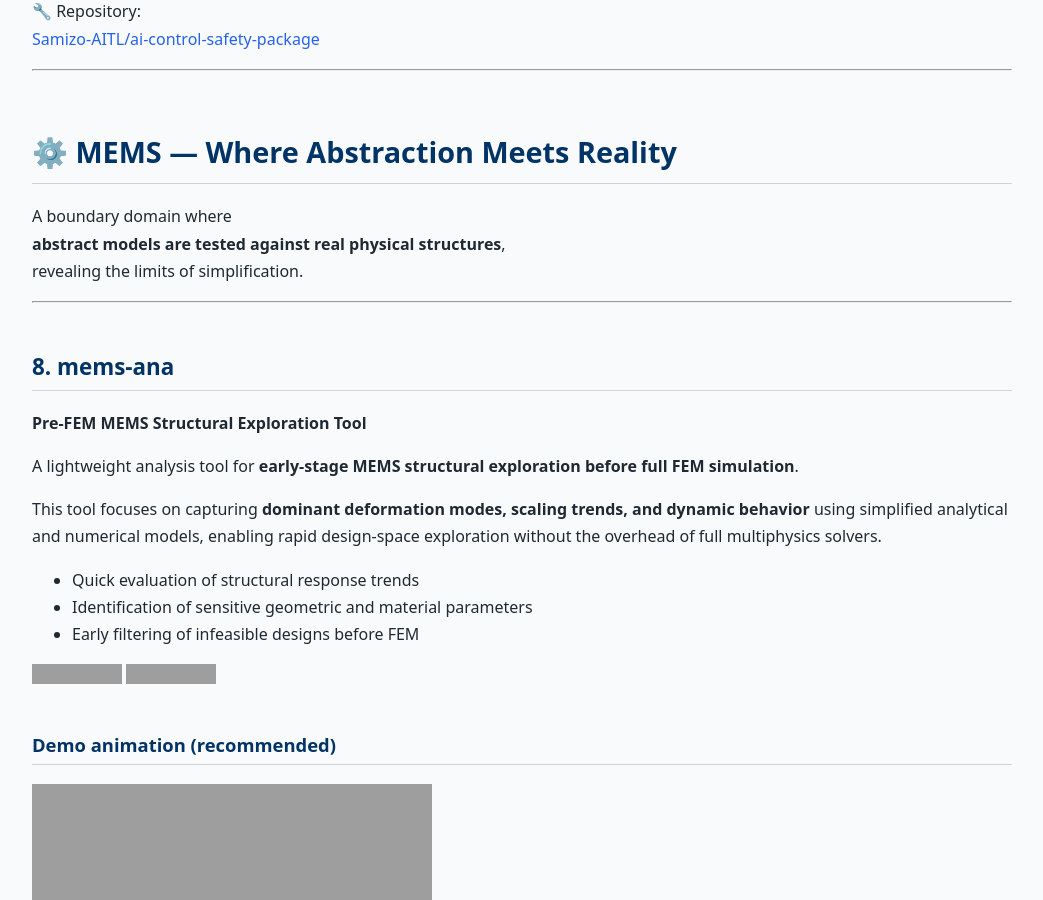
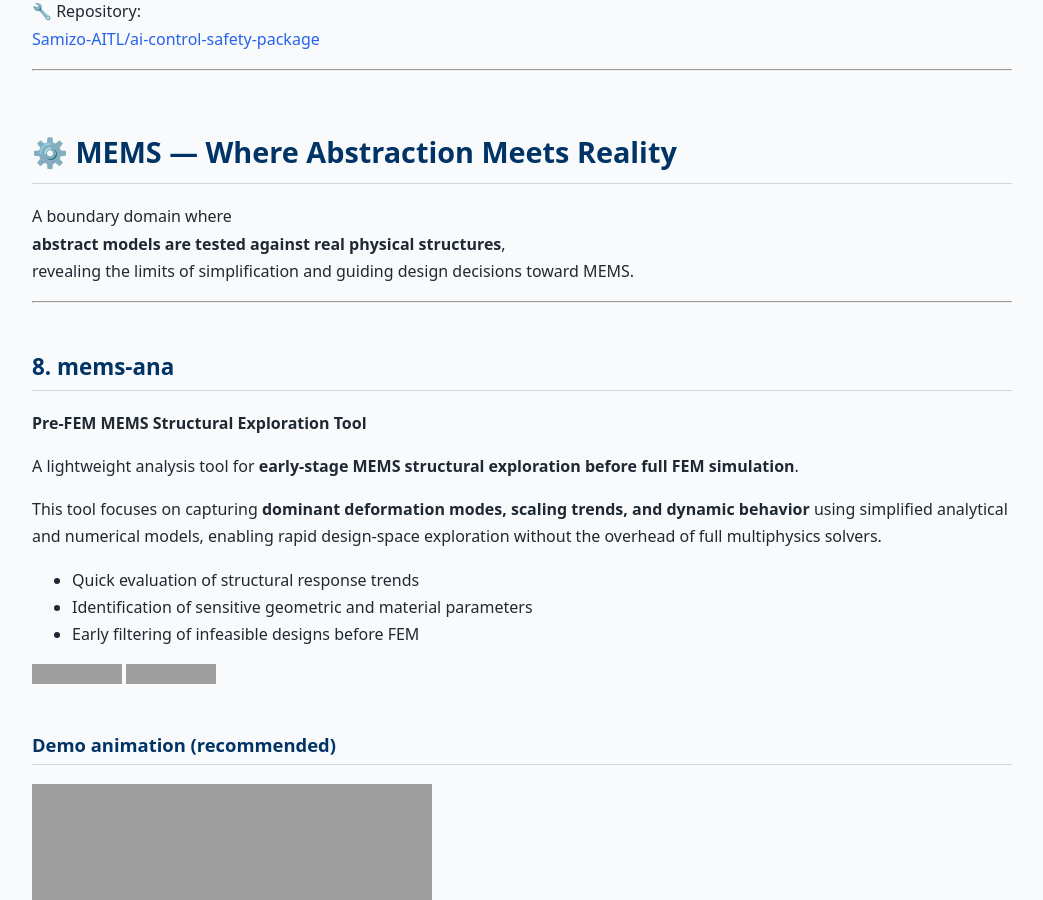
Before and after one commit to Samizo-AITL/Samizo-AITL.github.io, a Jekyll site: the page built from portal/en/index.md, in a window 1280 px wide and 900 px high, scrolled down 17233 px. Shown: the whole window, without its empty margins (118-1161 px from the left). Built offline with Jekyll 4.4.1, drawn with Linux system fonts in a browser that asks for light colours; grey boxes are pictures that could not be loaded.

Commit message:
Update index.md

```diff
--- a/portal/en/index.md
+++ b/portal/en/index.md
@@ -532,7 +532,7 @@ the control architecture concepts presented in this portal.
 
 A boundary domain where
 **abstract models are tested against real physical structures**,
-revealing the limits of simplification.
+revealing the limits of simplification and guiding design decisions toward MEMS.
 
 ---
 
```
